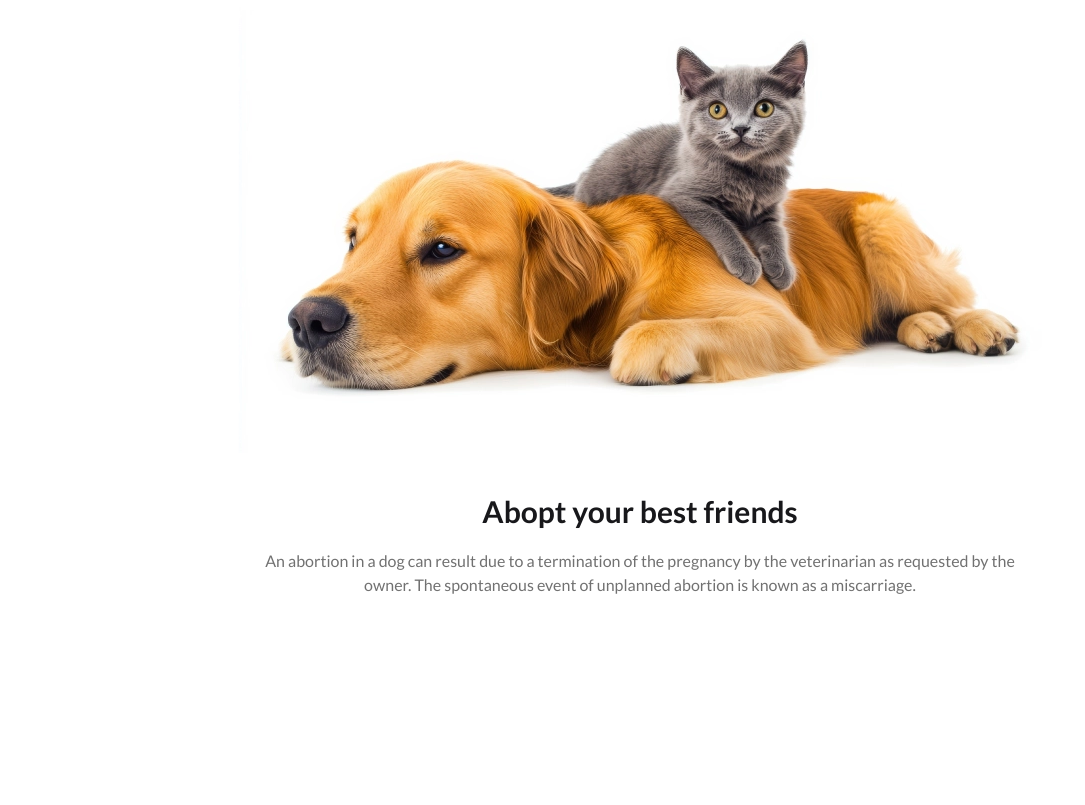
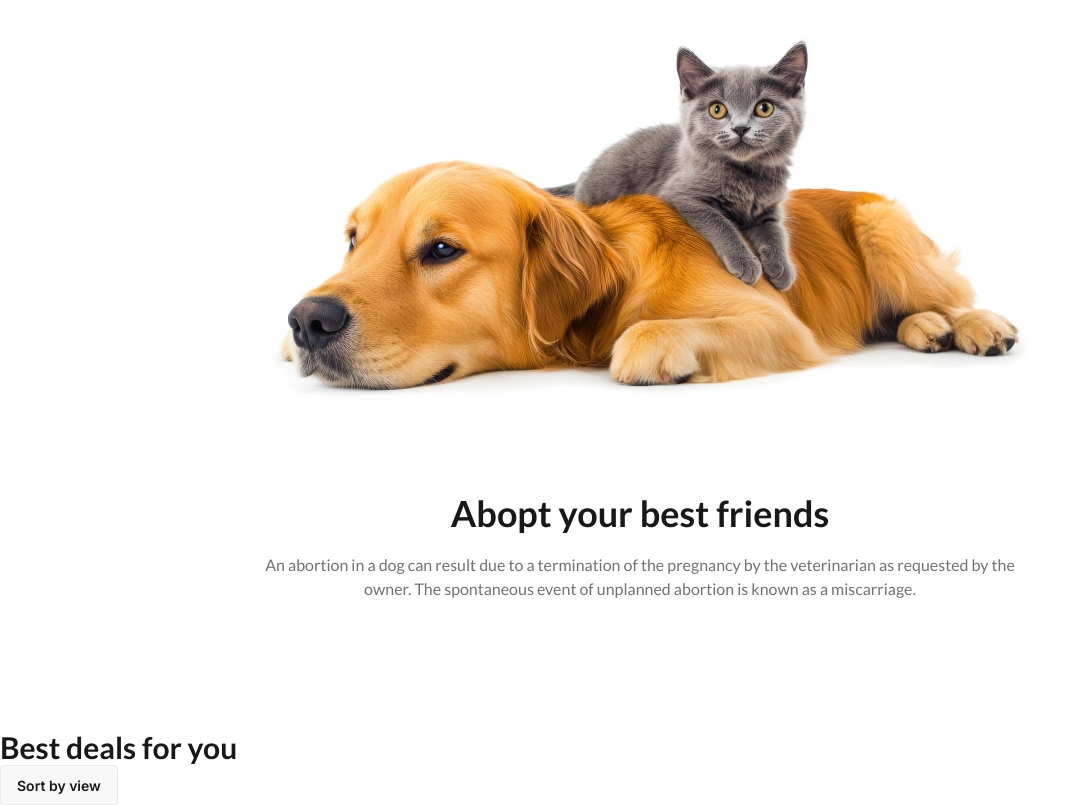
Before and after one commit to ShahariarSohan/pet-shop, a plain HTML site: page index.html in a window 1280 px wide. Shown: the part 755-1560 px from the top of the page, without its empty margins (0-1085 px from the left). Before the commit the page ends 1416 px from the top, so only its background shows below. Drawn offline with nearby package versions, Linux system fonts and the light colour scheme; no server answers.

Commit message:
category buttons added dynamically

```diff
--- a/index.html
+++ b/index.html
@@ -111,11 +111,16 @@
         <!-- abopt your best friend  section starts -->
          <!-- description content -->
          <div class="lato flex flex-col items-center justify-center space-y-5 text-center" >
-            <h2 class=" text-3xl font-bold ">Abopt your best friends</h2>
+            <h2 class=" text-4xl font-bold ">Abopt your best friends</h2>
             <p class=" primary-text">An abortion in a dog can result due to a termination of the pregnancy by the veterinarian as requested by the <br>owner. The spontaneous event of unplanned abortion is known as a miscarriage.</p>
          </div>
-         <!-- button section -->
+         <!--category section starts -->
           <div id="category-container" class="grid grid-cols-2 md:grid-cols-4 gap-5 mx-auto"></div>
+        <!--category section ends  -->
+         <div>
+            <h2 class=" lato text-3xl font-bold ">Best deals for you</h2>
+            <button class="btn">Sort by view</button>
+         </div>
     </main>
     <footer></footer>
 
```
